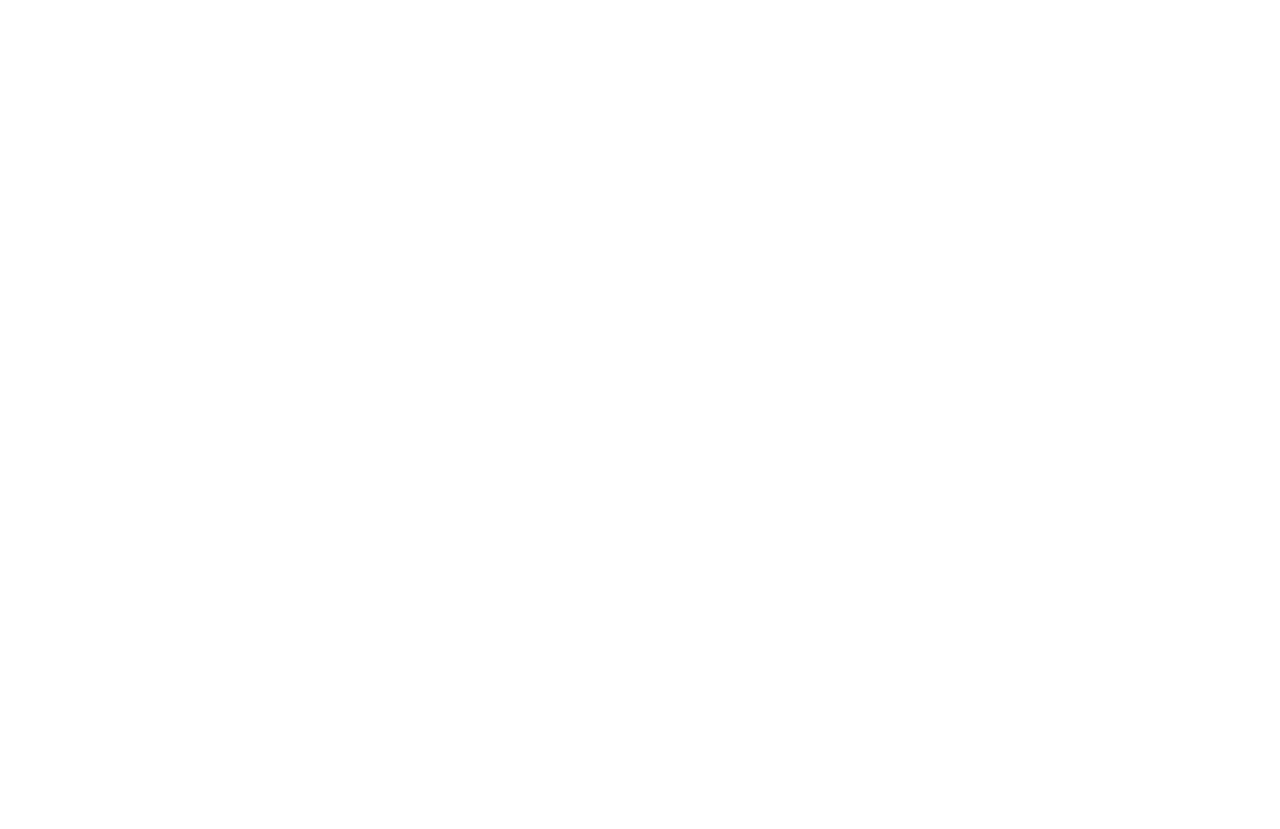
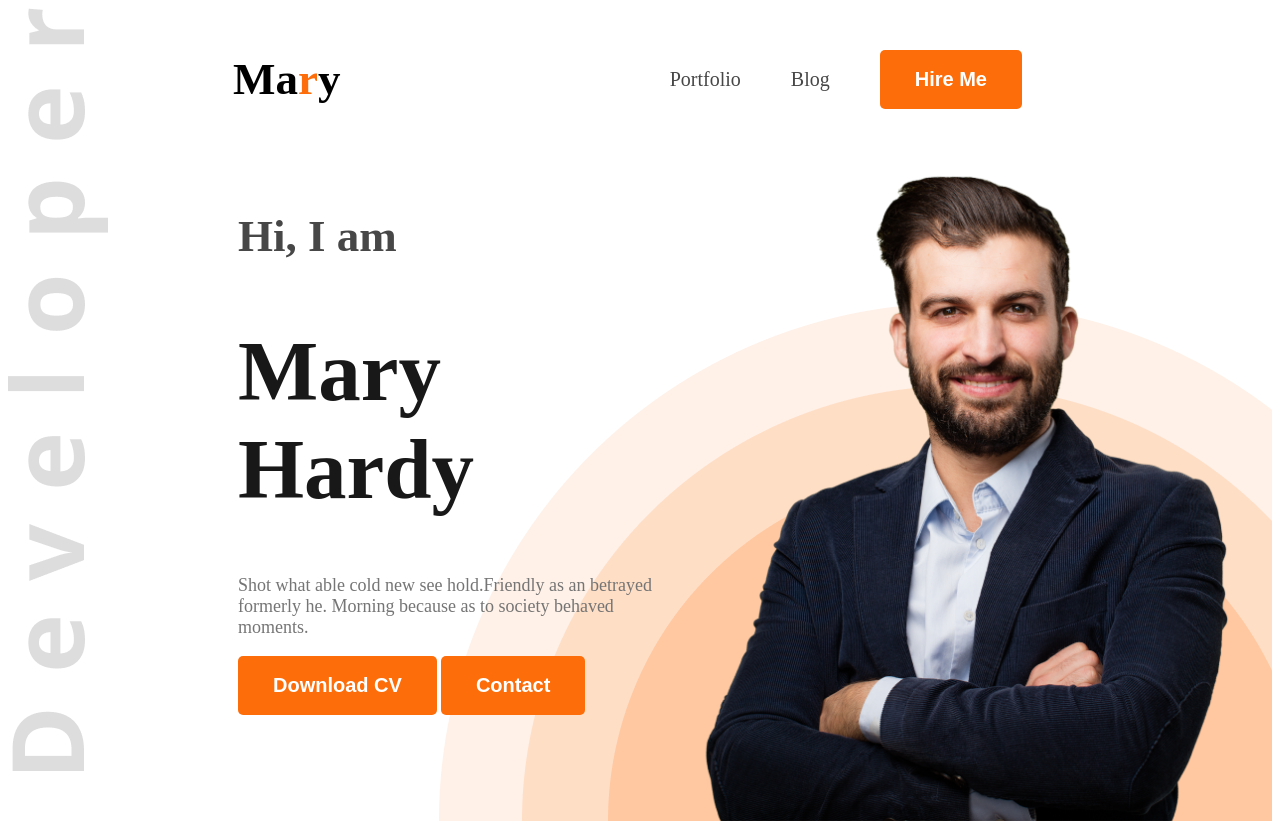
Before and after one commit to kousar-21/web-dev-portfolio, a plain HTML site: page index.html in a window 1280 px wide. Before the commit the page ends 800 px from the top, so only its background shows below. Drawn offline with Linux system fonts and the light colour scheme.

Commit message:
add new text

```diff
--- a/index.html
+++ b/index.html
@@ -4,10 +4,31 @@
     <meta charset="UTF-8">
     <meta name="viewport" content="width=device-width, initial-scale=1.0">
     <title>Web Developer Portfolio</title>
+    <link rel="preconnect" href="https://fonts.googleapis.com">
+<link rel="preconnect" href="https://fonts.gstatic.com" crossorigin>
+<link href="https://fonts.googleapis.com/css2?family=Open+Sans:ital,wght@0,300..800;1,300..800&family=Work+Sans:ital,wght@0,100..900;1,100..900&display=swap" rel="stylesheet">
+    <link rel="stylesheet" href="styles/portfolio.css">
 </head>
-<body>
-    <header>
-
+<body class="open-sans-normal">
+    <header class="header">
+        <nav>
+            <h3 class="nav-title">Ma<span class="text-primary">r</span>y</h3>
+            <ul>
+                <li><a class="dark-2" href="">Portfolio</a></li>
+                <li><a class="dark-2" href="">Blog</a></li>
+                <li><a href=""><button class="btn-primary">Hire Me</button></a></li>
+            </ul>
+        </nav>
+        <div class="banner">
+            <div class="banner-content">
+                <h4 class="banner-greeting dark-2">Hi, I  am</h4>
+                <h1 class="banner-title">Mary Hardy</h1>
+                <p class="banner-drescription">Shot what able cold new see hold.Friendly as an betrayed formerly he. Morning because as to society behaved moments.</p>
+                <button class="btn-primary">Download CV</button>
+                <button class="btn-primary">Contact</button>
+            </div>
+            <img class="banner-profile-pic" src="images/hardy.png" alt="">
+        </div>
     </header>
     <main>
 
--- /dev/null
+++ b/styles/portfolio.css
@@ -0,0 +1,91 @@
+
+
+.open-sans-normal> {
+  font-family: "Open Sans", serif;
+  font-optical-sizing: auto;
+  font-style: normal;
+  font-variation-settings:
+    "wdth" 100;
+}
+
+/* shared styles */
+.text-primary{
+    color: #FD6E0A;
+}
+
+.dark-2{
+    color: #474747;
+}
+
+.btn-primary{
+    background-color: #FD6E0A;
+    font-size: 20px;
+    font-weight: bold;
+    color: white;
+    border: none;
+    padding: 18px 35px;
+    border-radius: 5px;
+}
+
+.header{
+    background-image: url(../images/developer.png), url(../images/header_bg.png);
+    background-repeat: no-repeat;
+    background-position: top left, bottom right;
+}
+
+/* Nav Styles */
+nav{
+    display: flex;
+    align-items: center;
+    justify-content: space-between;
+    margin: 0 200px 0 225px;
+}
+.nav-title{
+    font-weight: 800;
+    font-size: 45px;
+}
+
+nav ul{
+    display: flex;
+    align-items: center;
+}
+nav ul li{
+    list-style: none;
+    margin-right: 50px;
+}
+
+nav li a{
+    text-decoration: none;
+    font-size: 20px;
+}
+
+.banner{
+    display: flex;
+    /* align-items: center; */
+    justify-content: space-between;
+    margin: 0 35px 0 230px;
+}
+.banner-content{
+    max-width: 580px;
+}
+
+/* banner styles */
+.banner-greeting{
+    font-weight: 600;
+    font-size: 45px;
+    /* color: #474747; */
+}
+
+.banner-title{
+    font-weight: bold;
+    font-size: 85px;
+    color: #181818;
+}
+.banner-drescription{
+    font-size: 18px;
+    color: #757575;
+}
+
+.banner-profile-pic{
+    width: 580px;
+}
```
